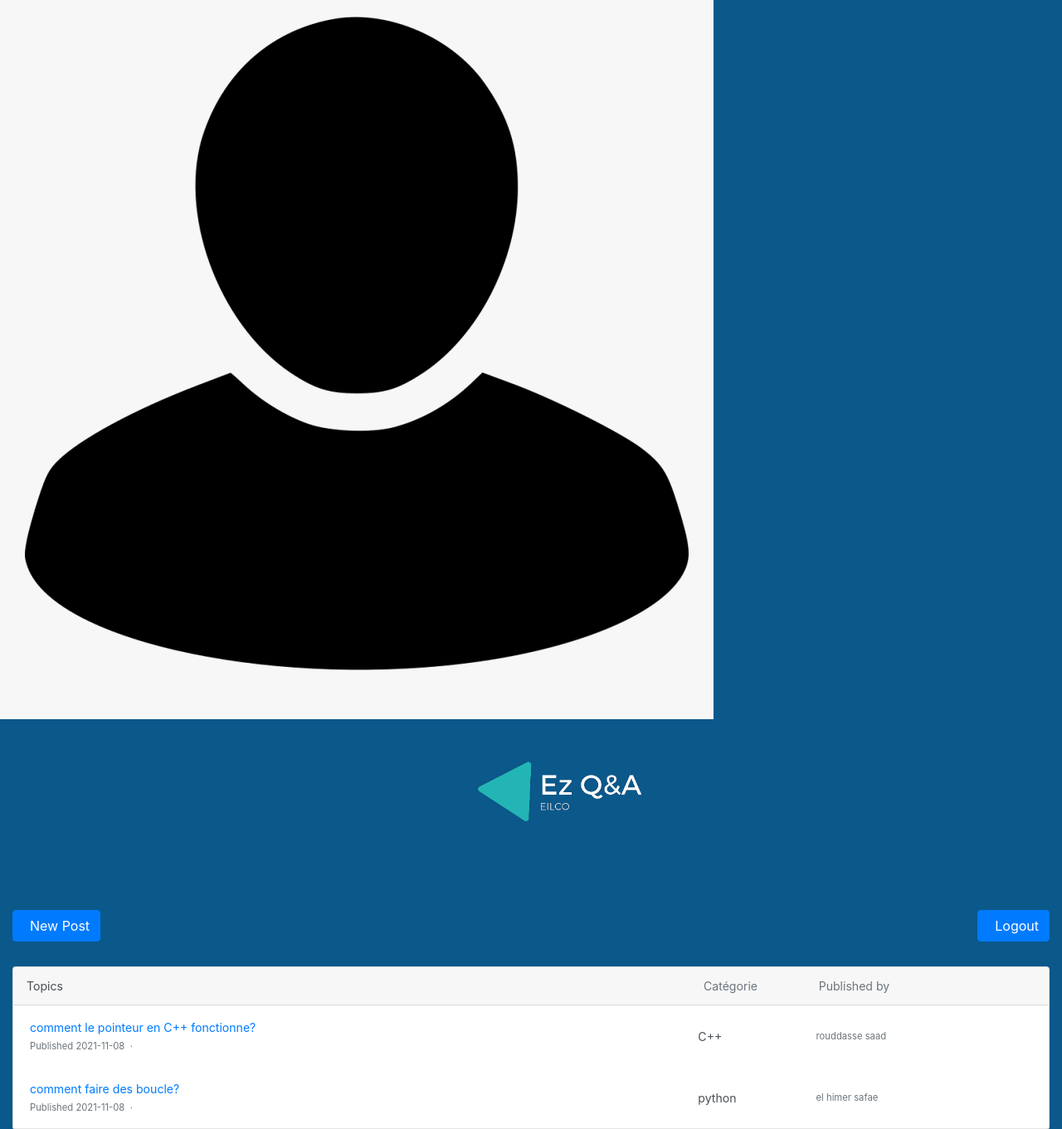
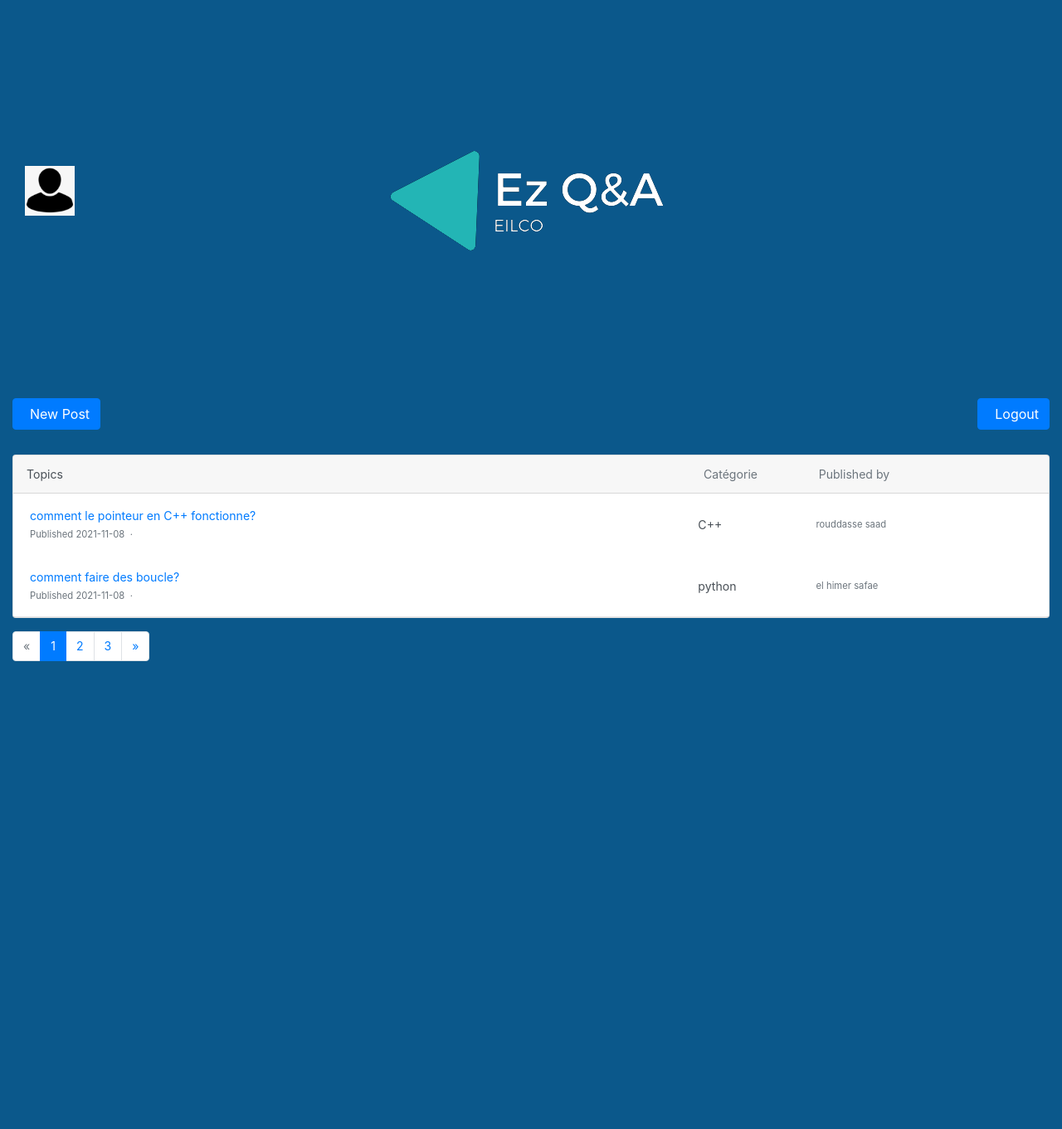
Before and after one commit to saadrds/questions_answers, a PHP site: page /Main.php in a window 1280 px wide. Shown: the top 1361 px of the page at 83% size. After the commit the page ends 797 px from the top, so only its background shows below. Run offline with PHP 8.4, Linux system fonts and the light colour scheme; the visitor is signed in with stand-in values (Sample User, id 1); data comes from the database, SQL or seed files in the repository; some libraries are stand-ins or nearby versions.

```diff
--- a/Main.php
+++ b/Main.php
@@ -27,8 +27,8 @@ require_once('connexion.php'); ?>
 </head>
 
 <body>
-    <a href="myprofile.php"><img src="profile.png" /></a>
-    <img src="logo.png" id="logo" />
+    <a href="myprofile.php"><img src="profile.png"  height="60px" width="60px" style="margin-left:30px;margin-right:300px;"/></a>
+    <img src="logo.png" />
     <div class="container-fluid mt-100">
     <div class="d-flex flex-wrap justify-content-between">
         <div> <a  href="post.php/" ><button type="button" class="btn btn-shadow btn-wide btn-primary"> <span class="btn-icon-wrapper pr-2 opacity-7"> <i class="fa fa-plus fa-w-20"></i> </span> New Post </button> </a> </div>
```
Also changed, not shown: profile.png.
